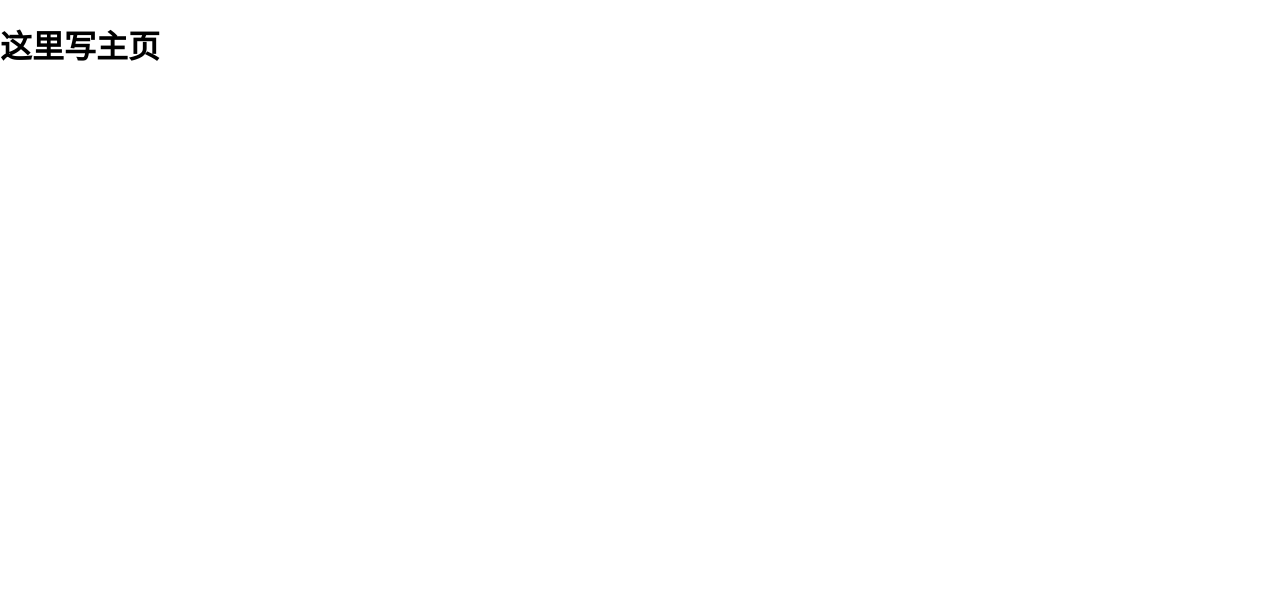
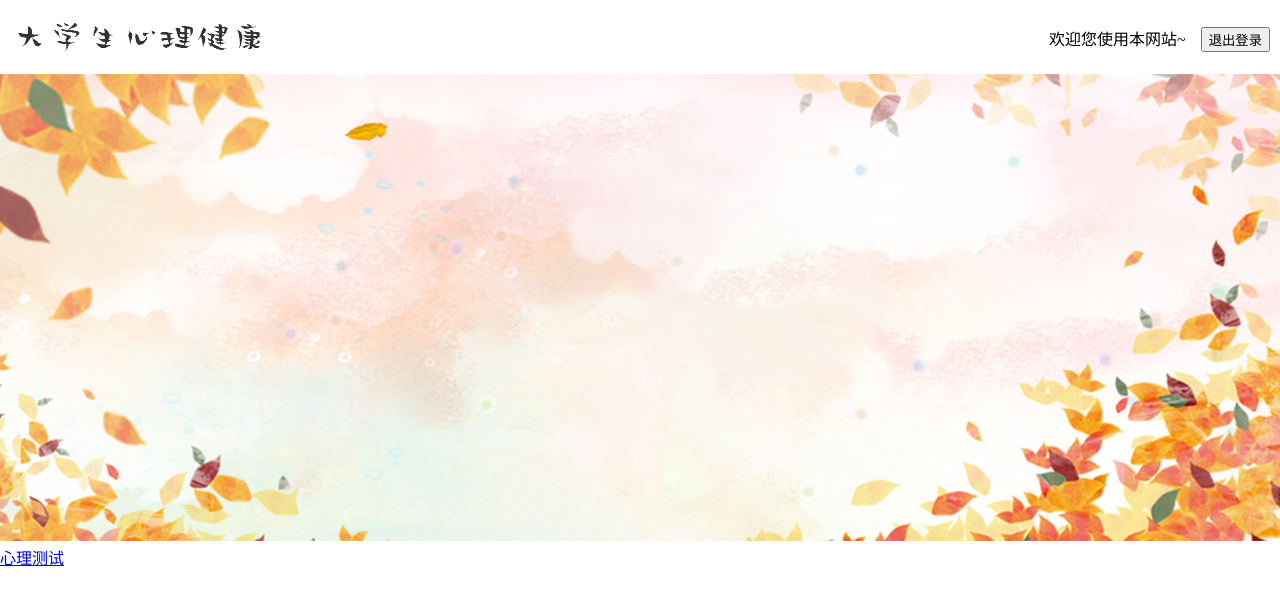
Before and after one commit to seyun1205/-, a Vue app in the folder psychology-chk/: page /index in a window 1280 px wide. Shown: the top 604 px of the page. Built offline with nearby package versions, Linux system fonts and the light colour scheme.

Commit message:
Update Index.vue

```diff
--- a/psychology-chk/src/views/from/Index.vue
+++ b/psychology-chk/src/views/from/Index.vue
@@ -1,5 +1,40 @@
 <template>
-  <h1>这里写主页</h1>
+  <div>
+    <div class="header">
+  <!--    <h1>这里写主页</h1>-->
+      <div class="header_left">
+        <img src="@/assets/logo.png" class="header_left_logo">
+      </div>
+      <div class="header_right">
+  <!--  这里显示登录信息-->
+        <div class="header_right_login">
+          <span>欢迎您使用本网站~</span>
+          <input type="submit" class="exit_btn" value="退出登录" />
+        </div>
+      </div>
+    </div>
+
+    <div class="body">
+      <div class="body_show_pictures">
+        <img src="@/assets/leaves.jpg" class="show_picture" >
+      </div>
+      <div class="body_choose">
+        <div class="body_choose_test">
+          <a href="test" class="test_link">心理测试</a>
+        </div>
+        <div class="body_choose_knowledge">
+
+        </div>
+        <div class="body_choose_help">
+
+        </div>
+        <div class="body_choose_comment">
+
+        </div>
+      </div>
+    </div>
+  </div>
+
 </template>
 
 <script>
@@ -8,6 +43,43 @@ export default {
 }
 </script>
 
+
 <style>
-
+  .header{
+    margin: 0 auto;
+    padding:0px;
+    position: relative;
+  }
+  .header_left{
+    height: 100%;
+  }
+  .header_left_logo{
+    width: 300px;
+    height: 70px;
+  }
+  .header_right{
+    margin: 0 auto;
+    padding: 0;
+    position: absolute;
+    right:10px;
+    top:35%;
+  }
+  .exit_btn{
+    margin-left: 15px;
+  }
+  .body_show_pictures{
+    margin: 0 auto;
+    padding:0;
+  }
+  .show_picture{
+    width:100%;
+  }
+  .body_choose{
+    margin: 0 auto;
+    padding:0px;
+    position: relative;
+  }
+  .body_choose_test{
+    width:
+  }
 </style>
```
